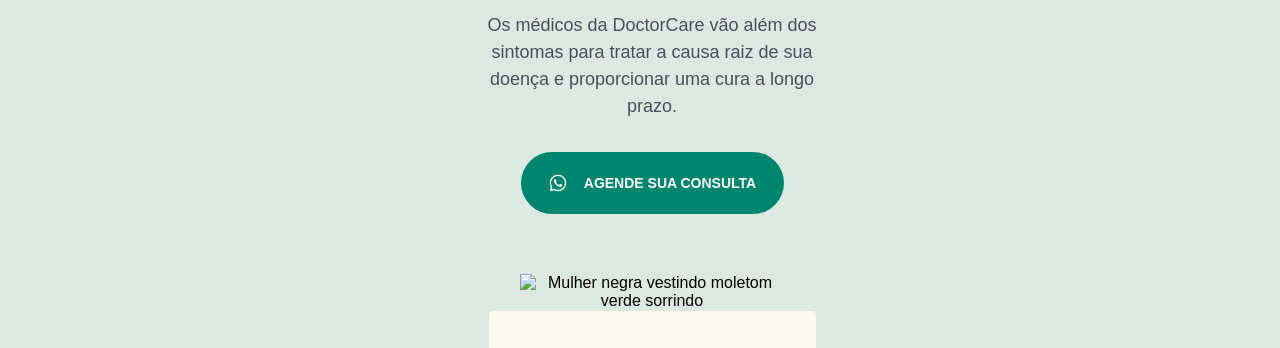
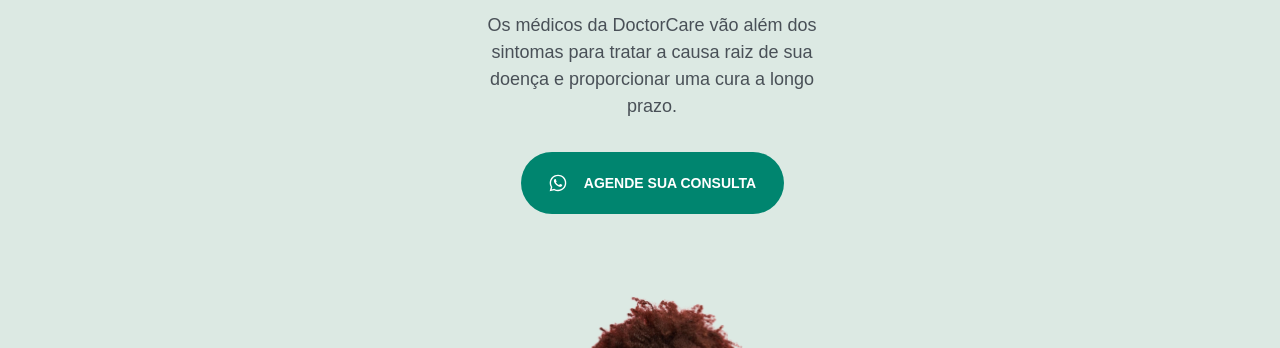
Before and after one commit to namartiinss/nlw-mission-origion, a plain HTML site: page index.html in a window 1280 px wide. Shown: the part 290-638 px from the top of the page. Drawn offline with Linux system fonts and the light colour scheme; the site is published under a folder, as on GitHub Pages, so addresses that start at the root find nothing.

Commit message:
edit img

```diff
--- a/index.html
+++ b/index.html
@@ -66,7 +66,7 @@
         </button>
 
 
-            <img src="/img/image.png"
+            <img src="./img/image.png"
             alt="Mulher negra vestindo moletom verde sorrindo">
 
         <div class="stats">
```
